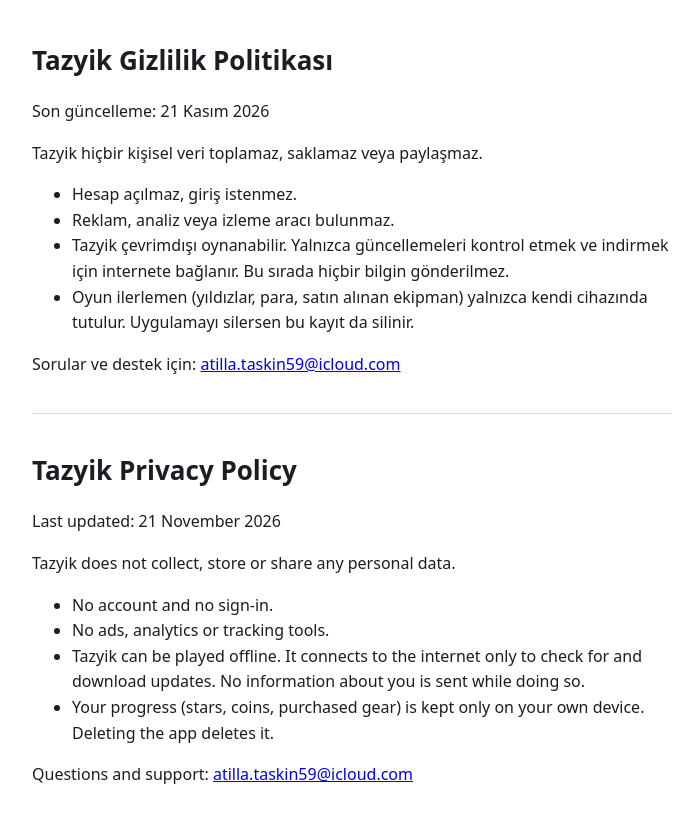
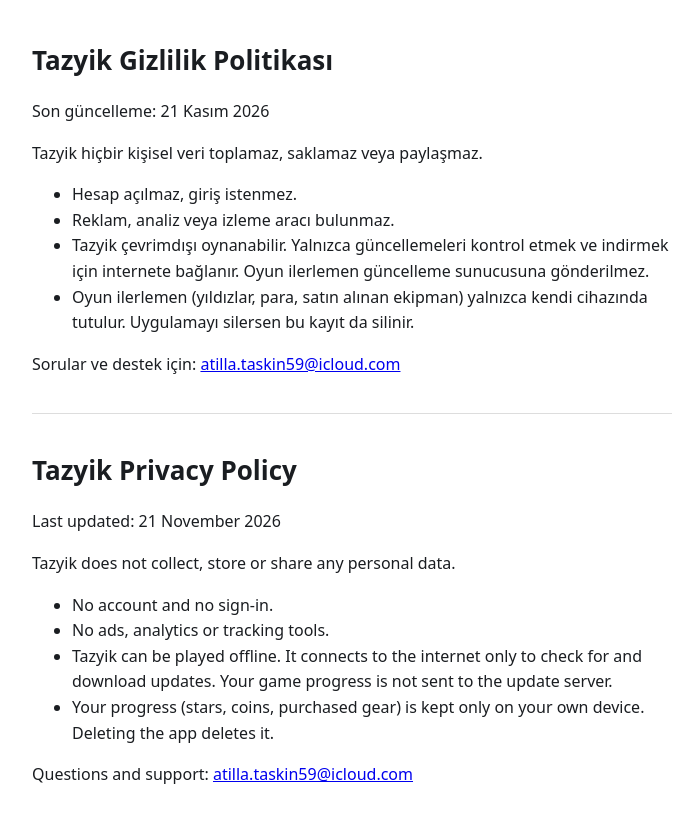
Before and after one commit to fourlar/tazyik, a plain HTML site: page gizlilik.html in a window 1280 px wide. Shown: the whole page, without its empty margins (288-987 px from the left). Drawn offline with Linux system fonts and the light colour scheme.

Commit message:
Gizlilik metni: güncelleme bağlantısı açıklaması netleştirildi

```diff
--- a/gizlilik.html
+++ b/gizlilik.html
@@ -9,7 +9,7 @@
 <ul>
 <li>Hesap açılmaz, giriş istenmez.</li>
 <li>Reklam, analiz veya izleme aracı bulunmaz.</li>
-<li>Tazyik çevrimdışı oynanabilir. Yalnızca güncellemeleri kontrol etmek ve indirmek için internete bağlanır. Bu sırada hiçbir bilgin gönderilmez.</li>
+<li>Tazyik çevrimdışı oynanabilir. Yalnızca güncellemeleri kontrol etmek ve indirmek için internete bağlanır. Oyun ilerlemen güncelleme sunucusuna gönderilmez.</li>
 <li>Oyun ilerlemen (yıldızlar, para, satın alınan ekipman) yalnızca kendi cihazında tutulur. Uygulamayı silersen bu kayıt da silinir.</li>
 </ul>
 <p>Sorular ve destek için: <a href="mailto:atilla.taskin59@icloud.com">atilla.taskin59@icloud.com</a></p>
@@ -21,7 +21,7 @@
 <ul>
 <li>No account and no sign-in.</li>
 <li>No ads, analytics or tracking tools.</li>
-<li>Tazyik can be played offline. It connects to the internet only to check for and download updates. No information about you is sent while doing so.</li>
+<li>Tazyik can be played offline. It connects to the internet only to check for and download updates. Your game progress is not sent to the update server.</li>
 <li>Your progress (stars, coins, purchased gear) is kept only on your own device. Deleting the app deletes it.</li>
 </ul>
 <p>Questions and support: <a href="mailto:atilla.taskin59@icloud.com">atilla.taskin59@icloud.com</a></p>
```
